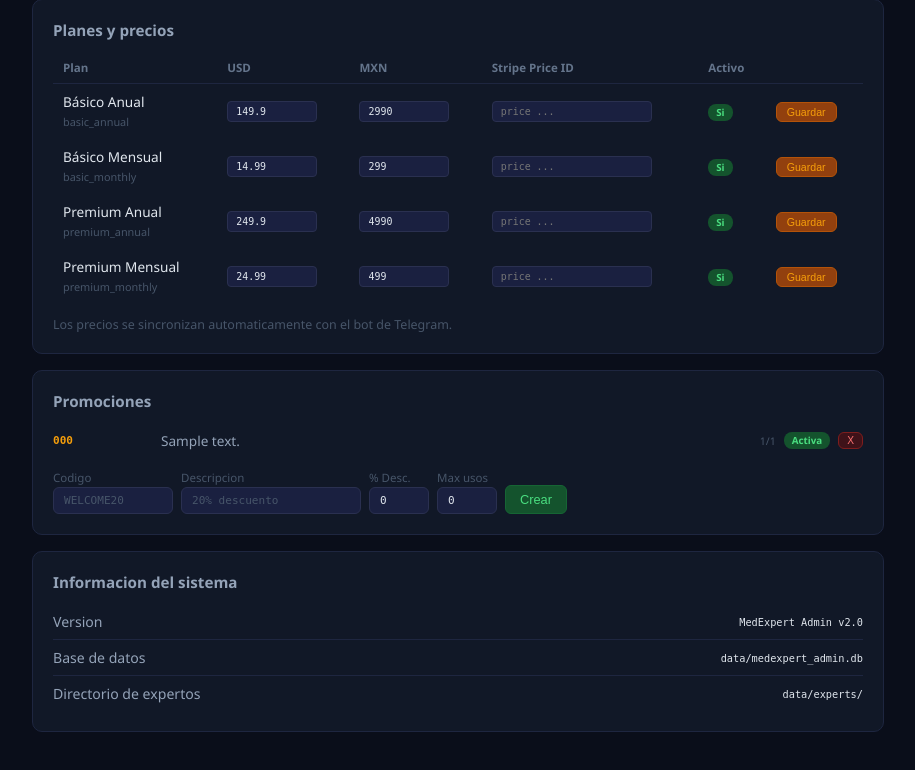
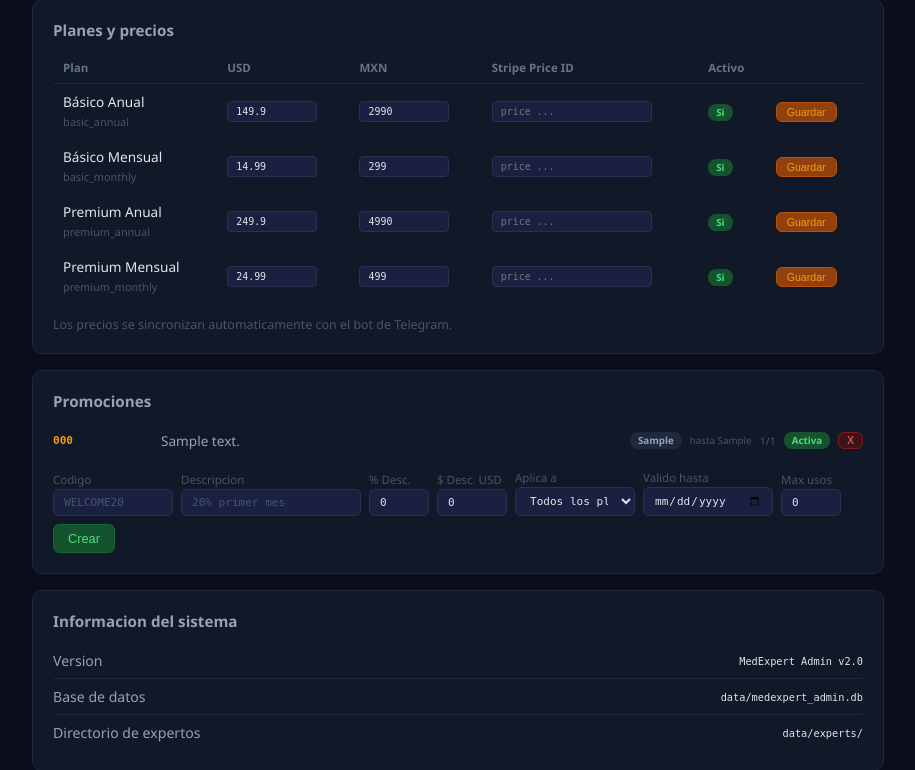
Before and after one commit to jmfraga/medexpert-admin, a FastAPI app: page /config in a window 1280 px wide. Shown: the part 897-1667 px from the top of the page, without its empty margins (282-1197 px from the left). Run offline with FastAPI, Linux system fonts and the light colour scheme; the visitor is signed in with stand-in values (Sample User, id 1); data comes from the database, SQL or seed files in the repository; tables that the repository leaves empty hold one stand-in row (values such as "Sample post").

Commit message:
Dynamic source list in bot detail, enhance promotions form
- Bot user detail sources now pulled from bot.py _ALL_SOURCES (auto-sync)
- Promotions: add applies_to (plan), valid_until, discount_amount_usd fields

Co-Authored-By: Claude Opus 4.6 <noreply@anthropic.com>

```diff
--- a/app.py
+++ b/app.py
@@ -808,6 +808,15 @@ async def bot_dashboard(request: Request):
     broadcasts = db.get_all_broadcasts(limit=20)
     congresses = db.get_all_congress_events()
     upcoming_congresses = db.get_upcoming_congresses(days_ahead=180)
+    # Import source list from bot.py to keep in sync
+    try:
+        from bot import _ALL_SOURCES, _SOURCE_LABELS
+        all_sources = _ALL_SOURCES
+        source_labels = _SOURCE_LABELS
+    except ImportError:
+        all_sources = ["NCCN", "ESMO", "NCI", "IMSS", "CMCM"]
+        source_labels = {}
+
     return templates.TemplateResponse("bot.html", {
         "request": request,
         "active_page": "bot",
@@ -819,6 +828,8 @@ async def bot_dashboard(request: Request):
         "broadcasts": broadcasts,
         "congresses": congresses,
         "upcoming_congresses": upcoming_congresses,
+        "all_sources": all_sources,
+        "source_labels": source_labels,
     })
 
 
--- a/templates/bot.html
+++ b/templates/bot.html
@@ -803,7 +803,7 @@
             const u = usersData[telegramId];
             if (!u) return;
             document.getElementById('userDetailTitle').textContent = u.name;
-            const allSources = ['NCCN', 'ESMO', 'NCI', 'IMSS'];
+            const allSources = {{ all_sources | tojson }};
             const activeSources = u.sources || allSources;
             let srcCheckboxes = allSources.map(s =>
                 `<label style="margin-right:10px;"><input type="checkbox" class="src-cb" value="${s}" ${activeSources.includes(s) ? 'checked' : ''}> ${s}</label>`
@@ -838,7 +838,7 @@
         }
 
         async function saveSources(telegramId) {
-            const allSources = ['NCCN', 'ESMO', 'NCI', 'IMSS'];
+            const allSources = {{ all_sources | tojson }};
             const checked = [...document.querySelectorAll('.src-cb:checked')].map(cb => cb.value);
             if (checked.length === 0) { showToast('Selecciona al menos 1 fuente', 'error'); return; }
             const sources = checked.length === allSources.length ? null : checked;
--- a/templates/config.html
+++ b/templates/config.html
@@ -422,7 +422,18 @@
                     {% if promo.discount_percent > 0 %}
                         <span class="badge amber">-{{ promo.discount_percent }}%</span>
                     {% elif promo.discount_amount_usd > 0 %}
-                        <span class="badge amber">-${{ promo.discount_amount_usd }}</span>
+                        <span class="badge amber">-${{ promo.discount_amount_usd }} USD</span>
+                    {% endif %}
+                    <span class="badge" style="background:#1e293b; color:#94a3b8; font-size:0.72em;">
+                        {% if promo.applies_to == 'all' %}Todos
+                        {% elif promo.applies_to == 'basic_monthly' %}Basico mes
+                        {% elif promo.applies_to == 'basic_annual' %}Basico anual
+                        {% elif promo.applies_to == 'premium_monthly' %}Premium mes
+                        {% elif promo.applies_to == 'premium_annual' %}Premium anual
+                        {% else %}{{ promo.applies_to }}{% endif %}
+                    </span>
+                    {% if promo.valid_until %}
+                        <span style="font-size:0.72em; color:#475569;">hasta {{ promo.valid_until[:10] }}</span>
                     {% endif %}
                     <span style="font-size:0.78em; color:#475569;">
                         {{ promo.used_count }}/{{ promo.max_uses if promo.max_uses > 0 else 'ilim' }}
@@ -446,15 +457,33 @@
                 </div>
                 <div>
                     <label style="font-size:0.72em; color:#475569; display:block; margin-bottom:2px;">Descripcion</label>
-                    <input class="config-input" id="newPromoDesc" placeholder="20% descuento" style="width:180px;">
+                    <input class="config-input" id="newPromoDesc" placeholder="20% primer mes" style="width:180px;">
                 </div>
                 <div>
                     <label style="font-size:0.72em; color:#475569; display:block; margin-bottom:2px;">% Desc.</label>
-                    <input class="config-input" type="number" id="newPromoPercent" value="0" style="width:60px;">
+                    <input class="config-input" type="number" id="newPromoPercent" value="0" min="0" max="100" style="width:60px;">
+                </div>
+                <div>
+                    <label style="font-size:0.72em; color:#475569; display:block; margin-bottom:2px;">$ Desc. USD</label>
+                    <input class="config-input" type="number" id="newPromoAmount" value="0" min="0" step="0.01" style="width:70px;">
+                </div>
+                <div>
+                    <label style="font-size:0.72em; color:#475569; display:block; margin-bottom:2px;">Aplica a</label>
+                    <select class="config-input" id="newPromoApplies" style="width:120px;">
+                        <option value="all">Todos los planes</option>
+                        <option value="basic_monthly">Basico mensual</option>
+                        <option value="basic_annual">Basico anual</option>
+                        <option value="premium_monthly">Premium mensual</option>
+                        <option value="premium_annual">Premium anual</option>
+                    </select>
+                </div>
+                <div>
+                    <label style="font-size:0.72em; color:#475569; display:block; margin-bottom:2px;">Valido hasta</label>
+                    <input class="config-input" type="date" id="newPromoUntil" style="width:130px;">
                 </div>
                 <div>
                     <label style="font-size:0.72em; color:#475569; display:block; margin-bottom:2px;">Max usos</label>
-                    <input class="config-input" type="number" id="newPromoMaxUses" value="0" style="width:60px;">
+                    <input class="config-input" type="number" id="newPromoMaxUses" value="0" min="0" style="width:60px;" title="0 = ilimitado">
                 </div>
                 <button class="btn success" onclick="createPromo()">Crear</button>
             </div>
@@ -649,12 +678,16 @@
             const code = document.getElementById('newPromoCode').value.trim();
             const description = document.getElementById('newPromoDesc').value.trim();
             const discount_percent = parseInt(document.getElementById('newPromoPercent').value) || 0;
+            const discount_amount_usd = parseFloat(document.getElementById('newPromoAmount').value) || 0;
+            const applies_to = document.getElementById('newPromoApplies').value;
+            const valid_until = document.getElementById('newPromoUntil').value || null;
             const max_uses = parseInt(document.getElementById('newPromoMaxUses').value) || 0;
 
             if (!code) { showToast('Ingresa un codigo', 'error'); return; }
+            if (discount_percent === 0 && discount_amount_usd === 0) { showToast('Ingresa un descuento (% o USD)', 'error'); return; }
 
             const res = await apiCall('/api/promotions', 'POST', {
-                code, description, discount_percent, max_uses
+                code, description, discount_percent, discount_amount_usd, applies_to, valid_until, max_uses
             });
             if (res.ok) {
                 showToast('Promocion creada');
```
